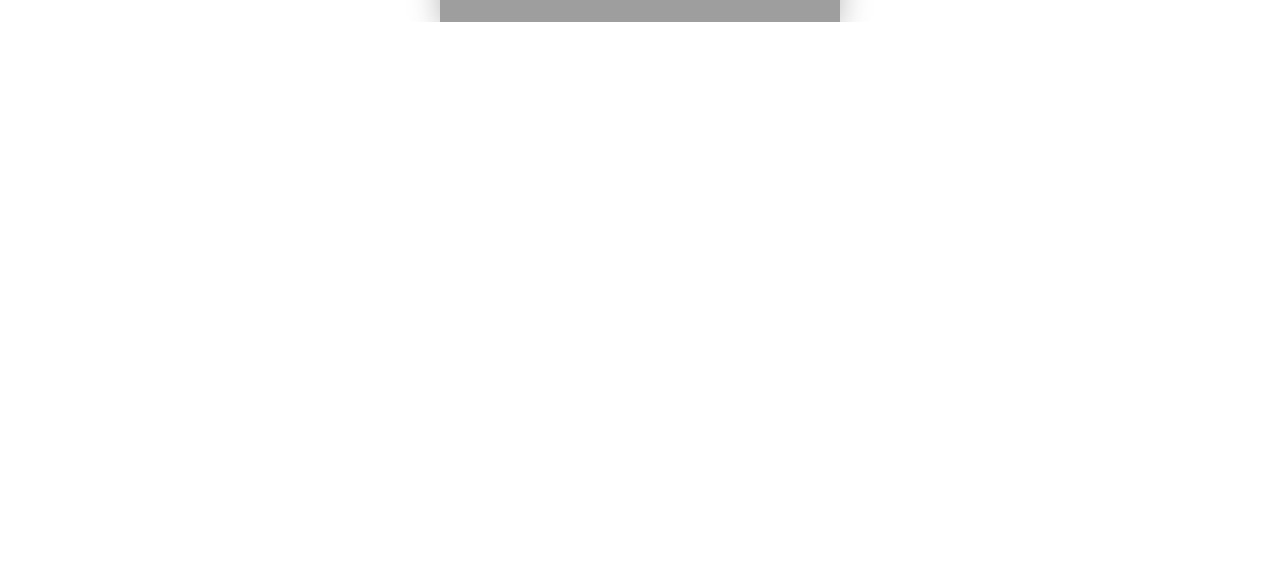
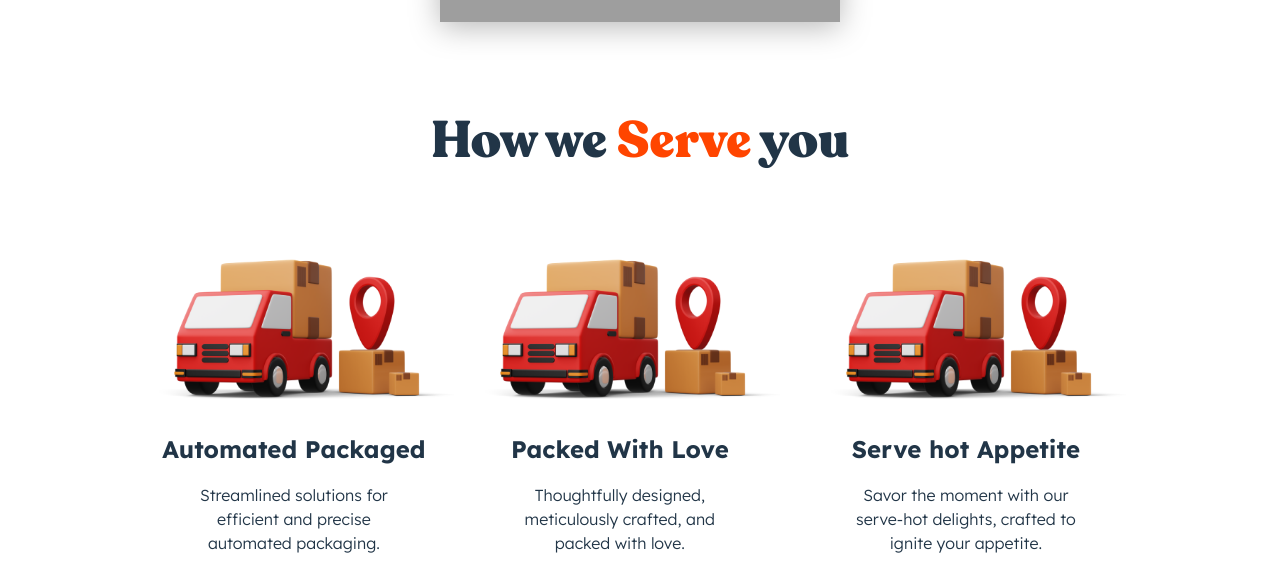
Before and after one commit to Dinista/Food-Ordering-Mango, a React (Vite) app in the folder front-end/: page / in a window 1280 px wide. Shown: the part 3031-3599 px from the top of the page. Before the commit the page ends 3053 px from the top, so only its background shows below. Built offline with nearby package versions, Linux system fonts and the light colour scheme; grey boxes are pictures that could not be loaded.

Commit message:
card component added

```diff
--- a/front-end/src/HeroCard.css
+++ b/front-end/src/HeroCard.css
@@ -15,8 +15,11 @@
 }
 
 .card-description {
+    display: flex;
     font-weight: 300;
     font-size: 1em;
+    width: 60%;
+    text-align: center;
 }
 
 .card-button {
--- a/front-end/src/HeroCard.jsx
+++ b/front-end/src/HeroCard.jsx
@@ -3,7 +3,7 @@ import { FontAwesomeIcon } from '@fortawesome/react-fontawesome';
 import { faArrowRight } from '@fortawesome/free-solid-svg-icons';
 import './HeroCard.css'; // Create a CSS file for styling
 
-const Card = ({ image, title, description }) => {
+const Card = ({ image, title, description, order }) => {
     return (
         <div className="card">
             <div className="card-image">
@@ -11,9 +11,11 @@ const Card = ({ image, title, description }) => {
             </div>
             <h3 className="card-title">{title}</h3>
             <p className="card-description">{description}</p>
+            { order && (
             <button className="card-button">
                 Order Now <FontAwesomeIcon icon={faArrowRight} />
             </button>
+            )}
         </div>
     );
 };
--- a/front-end/src/OrderBanner.jsx
+++ b/front-end/src/OrderBanner.jsx
@@ -18,16 +18,19 @@ const OrderBanner = () => {
                         image={food1}
                         title="Masala Chicken"
                         description="Crispy fries with sauce and pepper"
+                        order = {true}
                     />
                     <Card
                         image={food2}
                         title="Soft Beverages"
                         description="Delicious drinks of fresh fuits, all very braitfull and color"
+                        order = {true}
                     />
                     <Card
                         image={food3}
                         title="French Fries"
                         description="Crispy fries with sauce and pepper"
+                        order = {true}
                     />
                 </div>
             </div>
--- a/front-end/src/Transporting.css
+++ b/front-end/src/Transporting.css
@@ -0,0 +1,30 @@
+@font-face {
+    font-family: 'Custom';
+    src: url('./assets/font.ttf') format('woff2')
+  }
+
+
+.trans-container{
+    width: 100vw;
+    display: flex;
+    justify-content: center;
+    align-items: center;
+    margin-top: 8em;
+}
+
+.trans-content {
+    display: flex;
+    width: 80vw;
+    flex-direction: column;
+}
+
+.trans-text{
+    display: flex;
+    justify-content: center;
+    align-items: center;
+    font-family: 'Custom';
+}
+
+.card-trans {
+    background-color: black;
+}
--- a/front-end/src/Transporting.jsx
+++ b/front-end/src/Transporting.jsx
@@ -0,0 +1,38 @@
+import React from 'react';
+import Card from './HeroCard.jsx';
+import './Transporting.css';
+import food1 from './assets/packaged.png';
+import food2 from './assets/packaged.png';
+import food3 from './assets/packaged.png';
+
+const Transport = () => {
+    return (
+        <section className="trans-container">
+            <div className="trans-content">
+                <div className="trans-text">
+                    <h1>How we <span className="colored-text">Serve </span>you</h1>
+                </div>
+                <div className="card-container">
+                    <Card
+
+                        image={food1}
+                        title="Automated Packaged"
+                        description="Streamlined solutions for efficient and precise automated packaging."
+                    />
+                    <Card
+                        image={food2}
+                        title="Packed With Love"
+                        description="Thoughtfully designed, meticulously crafted, and packed with love."
+                    />
+                    <Card
+                        image={food3}
+                        title="Serve hot Appetite"
+                        description="Savor the moment with our serve-hot delights, crafted to ignite your appetite."
+                    />
+                </div>
+            </div>
+        </section>
+    );
+};
+
+export default Transport;
--- a/front-end/src/main.jsx
+++ b/front-end/src/main.jsx
@@ -6,6 +6,7 @@ import HeroSection from './HeroPage.jsx'
 import MobileBanner from './MobileBanner.jsx'
 import OrderBanner from './OrderBanner.jsx';
 import AboutDelivery from './AboutDelivery.jsx';
+import Transport from './Transporting.jsx';
 
 ReactDOM.createRoot(document.getElementById('root')).render(
   <React.StrictMode>
@@ -14,5 +15,6 @@ ReactDOM.createRoot(document.getElementById('root')).render(
     <MobileBanner/>
     <OrderBanner/>
     <AboutDelivery/>
+    <Transport />
   </React.StrictMode>,
 )
```
Also changed, not shown: front-end/src/assets/packaged.png (added).
